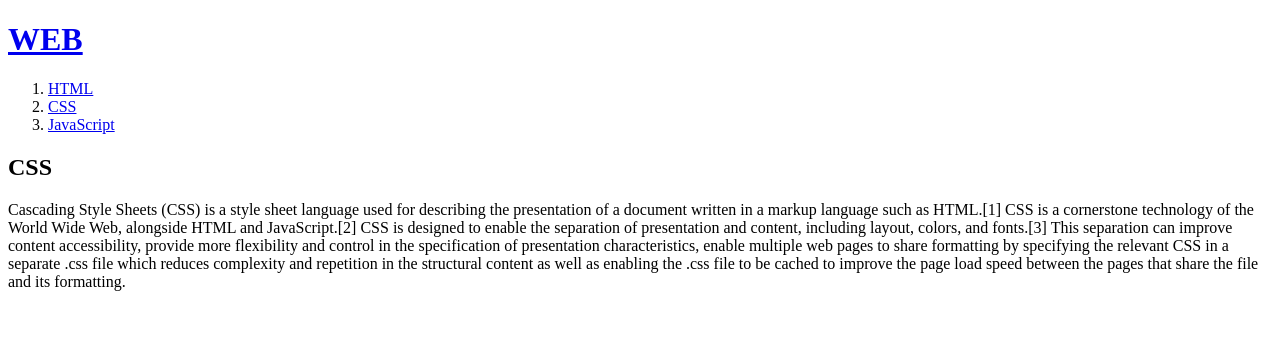
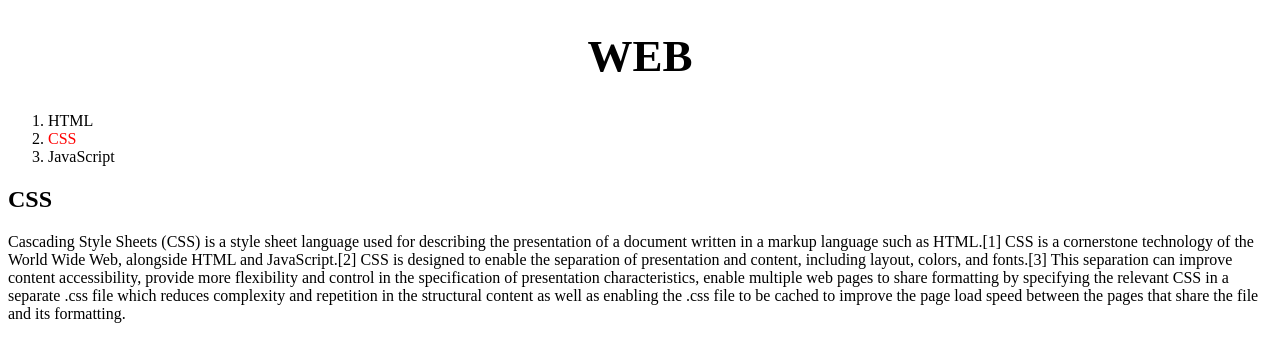
Before and after one commit to JeWonShin/web1, a plain HTML site: page 2.html in a window 1280 px wide. Drawn offline with Linux system fonts and the light colour scheme.

Commit message:
+ web2 css selector
+ web2 css selector

```diff
--- a/2.html
+++ b/2.html
@@ -1,16 +1,42 @@
 <!DOCTYPE html>
 
 <html>
-<title>WEB1 - CSS</title>
-<meta chartset="utf-8">
+<head>
+  <title>WEB1 - CSS</title>
+  <meta chartset="utf-8">
+  <style>
+    a {
+      color:black;
+      text-decoration: none;
+    }
+    h1 {
+      font-size: 45px;
+      text-align: center;
+    }
+    #active {
+      color: red;
+    .saw {
+      color: gray;
+    }
+
+    }
+  </style>
+</head>
 <body>
   <h1><a href="index.html">WEB</a></h1>
   <ol>
-    <li><a href="1.html">HTML</a></li>
-    <li><a href="2.html">CSS</a></li>
+    <li><a href="1.html" class="saw">HTML</a></li>
+    <li><a href="2.html" class="saw active" id="active">CSS</a></li>
     <li><a href="3.html">JavaScript</a></li>
   </ol>
-
+<!--
+  <h1><a href="index.html"><font color="red">WEB</font></a></h1>
+  <ol>
+    <li><a href="1.html"><font color="red">HTML</font></a></li>
+    <li><a href="2.html"><font color="red">CSS</font></a></li>
+    <li><a href="3.html"><font color="red">JavaScript</font></a></li>
+  </ol>
+-->
 <h2>CSS</h2>
 <p>Cascading Style Sheets (CSS) is a style sheet language used for describing the presentation of a document written in a markup language such as HTML.[1] CSS is a cornerstone technology of the World Wide Web, alongside HTML and JavaScript.[2]
 
```
Also changed, not shown: 1.html (+2 -0 lines), 3.html (+9 -2 lines), checkbox.html (added, +4 -0 lines).
